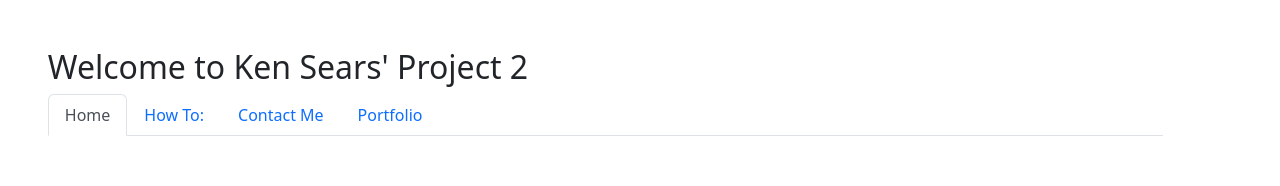
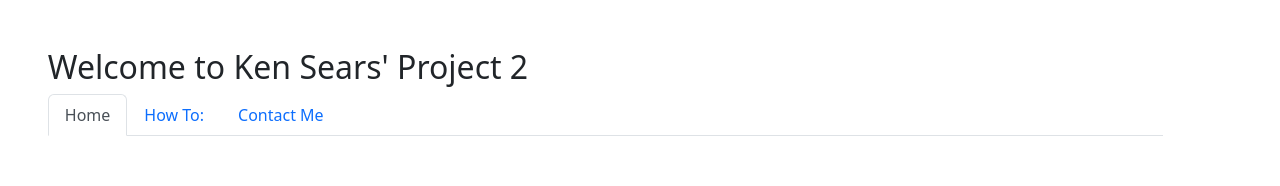
Before and after one commit to kjshugo/Percipio_Assignment2, a plain HTML site: page StartHere.html in a window 1280 px wide. Shown: the top 186 px of the page. Drawn offline with nearby package versions, Linux system fonts and the light colour scheme.

Commit message:
Update 5: Removed 'Portfolio' link Added Contact page

```diff
--- a/StartHere.html
+++ b/StartHere.html
@@ -56,7 +56,6 @@ html, body {
           <li class="nav-item"><a class="nav-link active" href="#">Home</a></li>
           <li class="nav-item"><a class="nav-link" href="howto.html">How To:</a></li>
           <li class="nav-item"><a class="nav-link" href="contact.html">Contact Me</a></li>
-          <li class="nav-item"><a class="nav-link" href="portfolio.html">Portfolio</a></li>
         </ul>
         <br><br>
         <p><h3>Hello and Welcome to The Quiz!</h3> <br>
```
Also changed, not shown: howto.html (+0 -1 lines).
